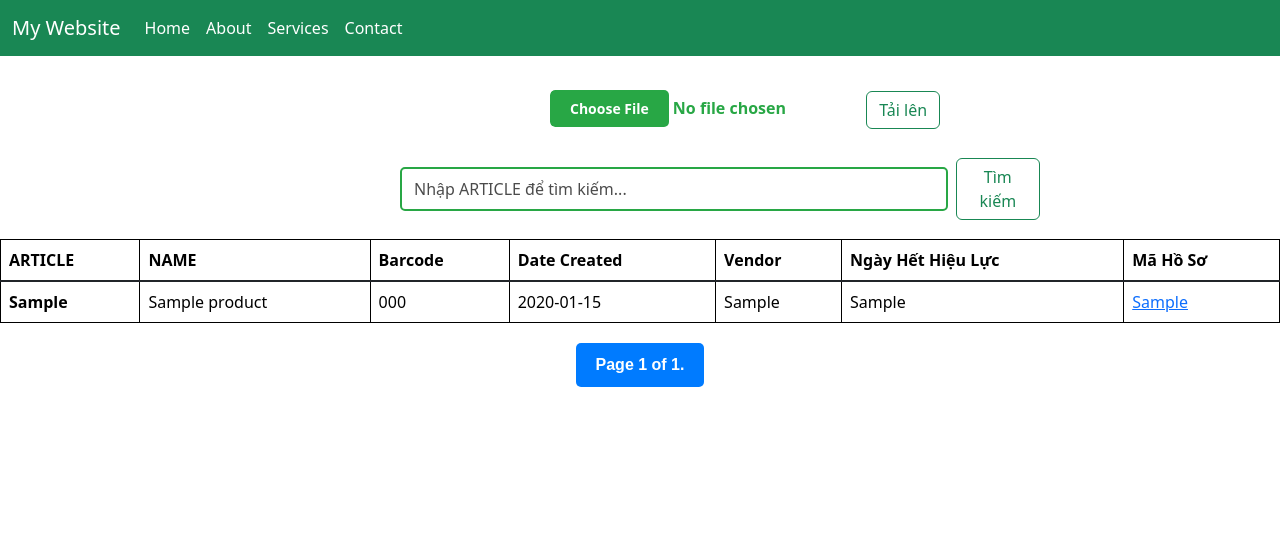
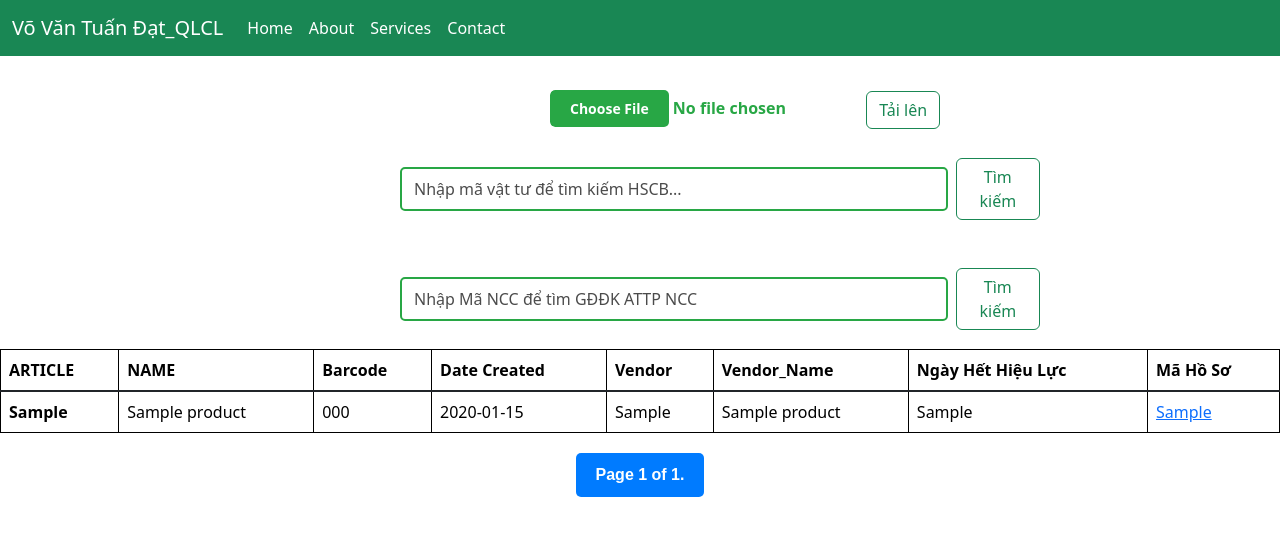
Before and after one commit to tyhuynh03/myapp, a Django app: page / in a window 1280 px wide. Shown: the top 536 px of the page. Run offline with Django 5.2, Linux system fonts and the light colour scheme; tables that the repository leaves empty hold one stand-in row (values such as "Sample post").

Commit message:
Add Vendor_name field to Product model, update views and templates for improved functionality, and enhance .gitignore and runserver script

```diff
--- a/commands.txt
+++ b/commands.txt
@@ -7,6 +7,7 @@ python manage.py makemigrations
 python manage.py migrate
 
 # Reset db (nên chạy sau khi đã thực hiện migrations)
+# Reset db (nên chạy sau khi đã thực hiện migrations)
 
 python manage.py flush --no-input
 
--- a/myapp/models.py
+++ b/myapp/models.py
@@ -6,6 +6,7 @@ class Product(models.Model):
     barcode = models.CharField(max_length=50)
     date_created = models.CharField(max_length=50)
     Vendor = models.CharField(max_length=200)
+    Vendor_name = models.CharField(max_length=200, default="Default Vendor Name")
     ngay_het_hieu_luc = models.CharField(max_length=50)
     ma_ho_so = models.CharField(max_length=50)
     def __str__(self):
--- a/myapp/templates/myapp/home.html
+++ b/myapp/templates/myapp/home.html
@@ -211,7 +211,7 @@
         <h1>Tải lên file XLSX</h1> -->
     <nav class="navbar navbar-expand-lg bg-success fixed-top">
         <div class="container-fluid">
-            <a class="navbar-brand text-white" href="#">My Website</a>
+            <a class="navbar-brand text-white" href="#">Võ Văn Tuấn Đạt_QLCL</a>
             <button class="navbar-toggler" type="button" data-bs-toggle="collapse" data-bs-target="#navbarNav"
                 aria-controls="navbarNav" aria-expanded="false" aria-label="Toggle navigation">
                 <span class="navbar-toggler-icon"></span>
@@ -248,7 +248,13 @@
     <form class="d-flex" method="POST" action="{% url  'search' %}" class="search" style="text-align: center;">
         {% csrf_token %}
         <input class="form-control me-2 custom-search" type="text" name="search"
-            placeholder="Nhập ARTICLE để tìm kiếm..." value="{{ search}}">
+            placeholder="Nhập mã vật tư để tìm kiếm HSCB..." value="{{ search}}">
+        <button class="btn btn-outline-success" type="submit">Tìm kiếm</button>
+    </form>
+    <form class="d-flex" method="POST" action="{% url  'search' %}" class="search" style="text-align: center;">
+        {% csrf_token %}
+        <input class="form-control me-2 custom-search" type="text" name="search"
+            placeholder="Nhập Mã NCC để tìm GĐĐK ATTP NCC" value="{{ search}}">
         <button class="btn btn-outline-success" type="submit">Tìm kiếm</button>
     </form>
     <table class="table">
@@ -259,6 +265,7 @@
                 <th>Barcode</th>
                 <th>Date Created</th>
                 <th>Vendor</th>
+                <th>Vendor_Name</th>
                 <th>Ngày Hết Hiệu Lực</th>
                 <th>Mã Hồ Sơ</th>
             </tr>
@@ -271,6 +278,7 @@
                 <td>{{ item.barcode }}</td>
                 <td>{{ item.date_created }}</td>
                 <td>{{ item.Vendor }}</td>
+                <td>{{ item.Vendor_name }}</td>
                 <td>{{ item.ngay_het_hieu_luc }}</td>
                 <td><a href="{% url 'open_folder' item.ma_ho_so %}?article={{ item.article }}">
                         {{item.ma_ho_so}}</a></td>
--- a/myapp/views.py
+++ b/myapp/views.py
@@ -10,13 +10,14 @@ from django.core.paginator import Paginator
 
 ############################################################################################
 column_keywords = {
-    'ARTICLE': ['Article'],
-    'NAME': ['Name','Description','Article Description'],
+    'ARTICLE': ['Article','Article','No SAP','Mã hàng hóa','tên','Article '],
+    'NAME': ['Name','Description','Article Description','Article Description','Tên hàng hóa'],
     'BARCODE': ['Barcode No.','Barcode','barcode'],
-    'date_creat': ['Date creat','Ngày tạo','date creat'],
-    'VENDOR': ['Vendor'],
-    'Ngày hết hiệu lực': ['Ngày hết hiệu lực','Ngày hết hiệu lực\n(Tháng/ngày/năm)'],
-    'Mã hồ sơ': ['Mã hồ sơ','Mã số hồ sơ','Mã số hồ sơ.1','Mã hồ sơ.1',],
+    'date_creat': ['Date creat','Ngày tạo','date creat','Số CN hồ sơ','STT'],
+    'VENDOR': ['Vendor','Vendor SAP','Mã NCC','SAP Vendor No.'],
+    'Vendor name': ['Tên NCC','Tên NCC'],
+    'Ngày hết hiệu lực': ['Ngày hết hiệu lực','Ngày hết hiệu lực\n(Tháng/ngày/năm)','Ngày hết hiệu lực','Ngày HHL','Tình trạng hiệu lực','Số CB/ Số TCCS'],
+    'Mã hồ sơ': ['Mã hồ sơ','Mã số hồ sơ','Mã số hồ sơ.1','Mã hồ sơ.1','Mã hồ sơ ','Mã hóa hồ sơ lưu'],
 }
 # Danh sách các cột bắt buộc trong model
 required_columns = list(column_keywords.keys())
@@ -71,7 +72,7 @@ def upload_xlsx(request):
             df = map_columns(df, column_keywords)
 
         # Xử lý cột ARTICLE để loại bỏ phần '.0'
-        df['ARTICLE'] = df['ARTICLE'].astype(str).str.replace('.0', '', regex=False)
+        # df['ARTICLE'] = df['ARTICLE'].astype(str).str.replace('.0', '', regex=False)
         data = df.to_dict(orient='records')
         #Lưu dữ liệu vào model
         for item in data:
@@ -83,6 +84,7 @@ def upload_xlsx(request):
                         'barcode': item['BARCODE'],
                         'date_created': item['date_creat'],
                         'Vendor': item['VENDOR'],
+                        'Vendor_name' : item['Vendor name'],
                         'ngay_het_hieu_luc': item['Ngày hết hiệu lực'],
                         'ma_ho_so': item['Mã hồ sơ'],
                     }
@@ -127,14 +129,14 @@ FOLDER_MAP = {
     "11": "11-105 Tươi sống",
     "12": "12-102 Hàng Mát",
     "13": "13-101 Đông lạnh",
-    "14": "14-103 Bánh mì",
+    "14": "14-103 Bánh mỳ",
     "15": "15-103 Chế Biến",
     "21": "21-104 Thực phẩm khô",
     "22": "22-106 Đồ Uống, thuốc lá",
     "23": "23-106 Bánh kẹo"
 }
-def find_folder(folder_name, base_dirs=[r'D:\\']):
-# def find_folder(folder_name, base_dirs=[r'\\masan.local\12. An Ninh Va Thanh Tra\99.12.1 Ho So Chat Luong\99.12.1.2PCU\\1. Hồ sơ chất lượng_Thực phẩm']):
+# def find_folder(folder_name, base_dirs=[r'D:\\']):
+def find_folder(folder_name, base_dirs=[r'\\masan.local\12. An Ninh Va Thanh Tra\99.12.1 Ho So Chat Luong\99.12.1.2PCU\1. Hồ sơ chất lượng_Thực phẩm']):
     """
     Tìm thư mục theo tên file, chỉ giới hạn tìm trong thư mục được xác định từ mã đầu của tên file.
     """
@@ -150,7 +152,7 @@ def find_folder(folder_name, base_dirs=[r'D:\\']):
 
     # Kiểm tra nếu đường dẫn tồn tại
     if not os.path.exists(search_path):
-        return "Thư mục chính xác không tồn tại!"
+        print(search_path)
 
     # Tìm kiếm trong thư mục cụ thể
     for root, dirs, files in os.walk(search_path, topdown=True):
@@ -185,13 +187,16 @@ def open_folder(request,ma_ho_so):
     # nếu tìm thấy thư mục cấp 2 thì tìm tiếp trong thư mục cấp 2
     if folder_path:
         folder_full_name = ma_ho_so
-        folder_path = find_folder_in_subfolder(folder_path, folder_full_name)
+        folder_path_v1 = find_folder_in_subfolder(folder_path, folder_full_name)
     # Kết thúc đo thời gian tìm kiếm
     search_time = time.time() - start_time
     # Kiểm tra kết quả và mở thư mục nếu tìm thấy
+    if folder_path_v1:
+        os.startfile(folder_path_v1)
+        message = f"Mở thư mục thành công! Đường dẫn: {folder_path_v1}. Thời gian tìm kiếm: {search_time:.4f} giây."
     if folder_path:
         os.startfile(folder_path)
-        message = f"Mở thư mục thành công! Đường dẫn: {folder_path}. Thời gian tìm kiếm: {search_time:.4f} giây."
+        message = f"Mở thư mục thành công! Đường dẫn: {folder_path_v1}. Thời gian tìm kiếm: {search_time:.4f} giây."
     else:
         message = f"Không tìm thấy thư mục! Thời gian tìm kiếm: {search_time:.4f} giây."
     return render(request, 'myapp/home.html', {'page_obj': products, 'message': message})
```
Also changed, not shown: myapp/migrations/0009_product_vendor_name.py (added), 2 other files.
